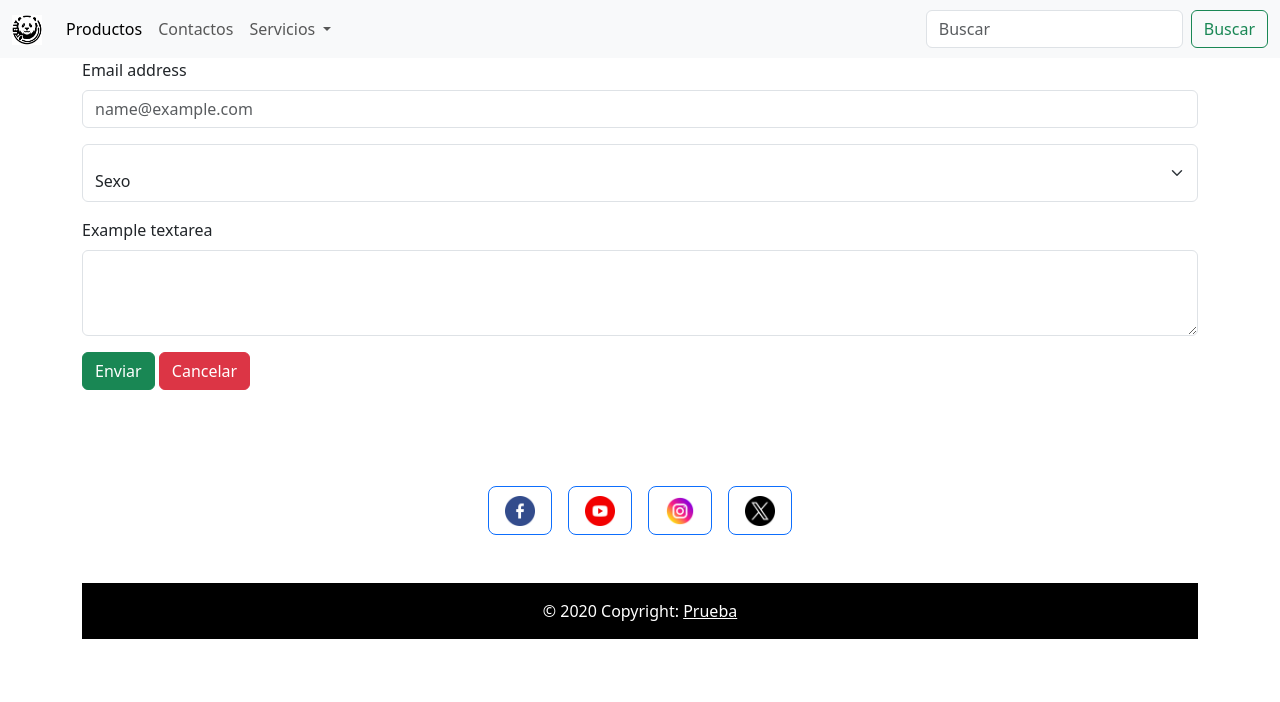
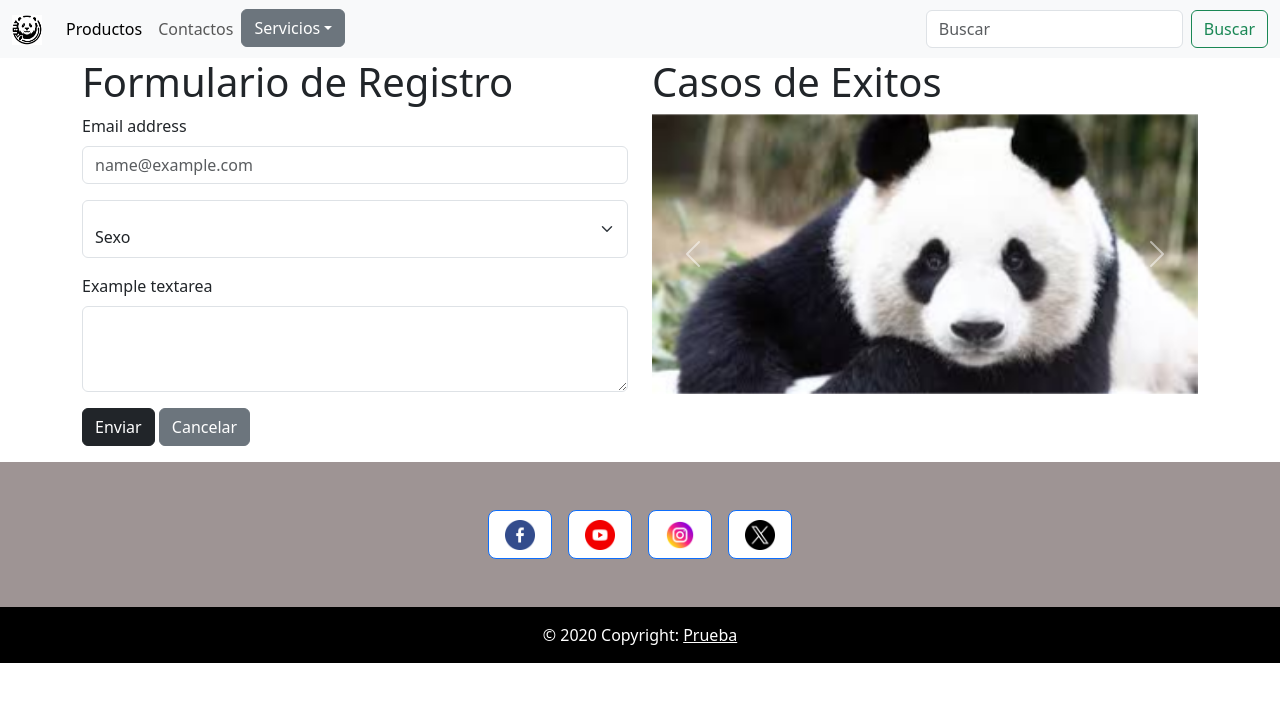
Before and after one commit to Jlsony/Tarea, a plain HTML site: page index.html in a window 1280 px wide. Drawn offline with Linux system fonts and the light colour scheme.

Commit message:
segunda parte

```diff
--- a/index.html
+++ b/index.html
@@ -25,15 +25,17 @@
               <a class="nav-link" href="#">Contactos</a>
             </li>
             <li class="nav-item dropdown">
-              <a class="nav-link dropdown-toggle" href="#" role="button" data-bs-toggle="dropdown" aria-expanded="false">
-                Servicios
-              </a>
+              <div class="dropdown">
+                <button class="btn btn-secondary dropdown-toggle" type="button" data-bs-toggle="dropdown" aria-expanded="false">
+                  Servicios</button>
+                  <span class="visually-hidden">Servicios</span>
+  </button>
                 <ul class="dropdown-menu">
                   <li><a class="dropdown-item" href="#">Action</a></li>
                   <li><a class="dropdown-item" href="#">Another action</a></li>
-                <li><hr class="dropdown-divider"></li>
                   <li><a class="dropdown-item" href="#">Something else here</a></li>
                 </ul>
+              </div>
             </li>
 
           </ul>
@@ -46,7 +48,10 @@
     </nav>
    </head>
 
+<!-- formulario -->
    <div class="container">
+    <div class="row align-item:start" >
+      <div class="col"><h1>Formulario de Registro</h1>
     <div class="mb-3">
     <label for="exampleFormControlInput1" class="form-label">Email address</label>
     <input type="email" class="form-control" id="exampleFormControlInput1" placeholder="name@example.com">
@@ -58,9 +63,9 @@
         <option value="1">Femenino</option>
         <option value="2">Masculino</option>
       </select>
-
     </div>
   </div>
+
 
   <div class="mb-3">
     <label for="exampleFormControlTextarea1" class="form-label">Example textarea</label>
@@ -68,14 +73,38 @@
   </div>
 
   <div class="mb-3">
-    <button type="button" class="btn btn-success">Enviar</button>
-<button type="button" class="btn btn-danger">Cancelar</button>
+    <button type="button" class="btn btn-dark">Enviar</button>
+<button type="button" class="btn btn-secondary">Cancelar</button>
+  </div>
+</div>
+<!--carousel -->
+<div class="col"><h1>Casos de Exitos</h1>
+  <div id="carouselExample" class="carousel slide">
+    <div class="carousel-inner">
+      <div class="carousel-item active">
+        <img src="/img/images.jpeg" class="d-block w-100" height="280" alt="...">
+      </div>
+      <div class="carousel-item">
+        <img src="/img/images 2.jpeg" class="d-block w-100" height="280" alt="...">
+      </div>
+
+    </div>
+    <button class="carousel-control-prev" type="button" data-bs-target="#carouselExample" data-bs-slide="prev">
+      <span class="carousel-control-prev-icon" aria-hidden="true"></span>
+      <span class="visually-hidden">Previous</span>
+    </button>
+    <button class="carousel-control-next" type="button" data-bs-target="#carouselExample" data-bs-slide="next">
+      <span class="carousel-control-next-icon" aria-hidden="true"></span>
+      <span class="visually-hidden">Next</span>
+    </button>
+  </div>
 </div>
   </div>
 
-<div class="container my-5">
+  </div>
 
-  <footer class="text-center text-lg-start" style="background-color: white">
+<!-- footer -->
+  <footer class="fixed-botton text-center text-lg-start" style="background-color: rgb(158, 148, 148)">
     <div class="container d-flex justify-content-center py-5">
       <button type="button" class="btn btn-primary btn-lg btn-floating mx-2" style="background-color: white">
         <i class="fab fa-facebook-f"></i><img src="/img/facebook .png" alt="Bootstrap" width="30" height="30"></i>
@@ -99,7 +128,7 @@
     <!-- Copyright -->
   </footer>
 
-</div>
+
 <!-- End of .container -->
 
 </body>
```
Lines whose indentation alone changed are shown as unchanged.
